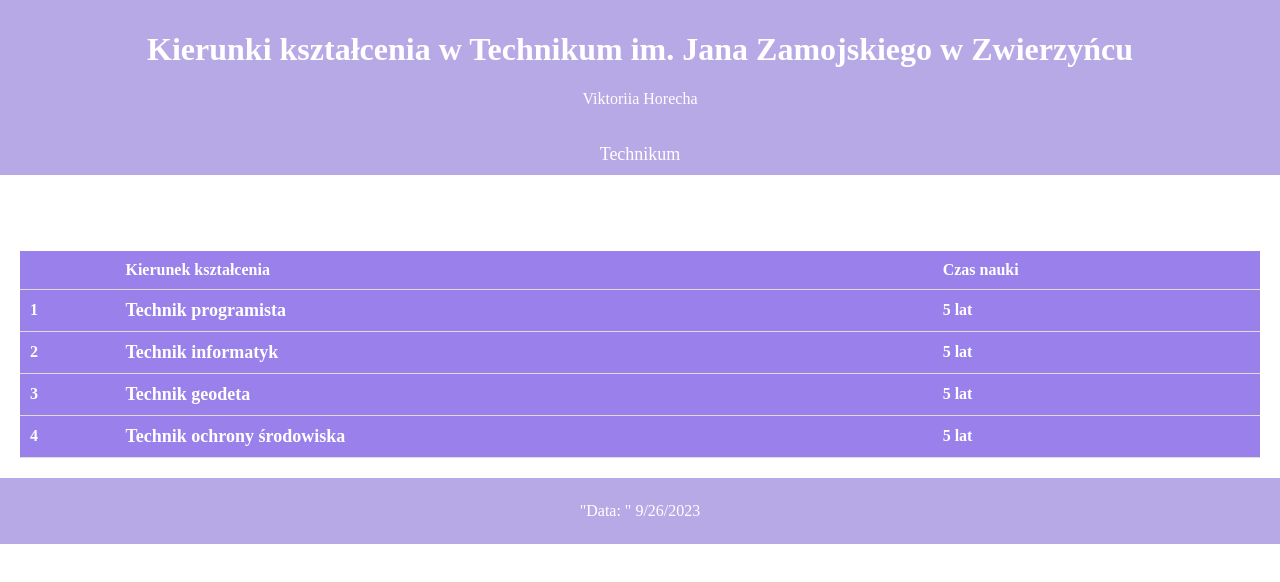
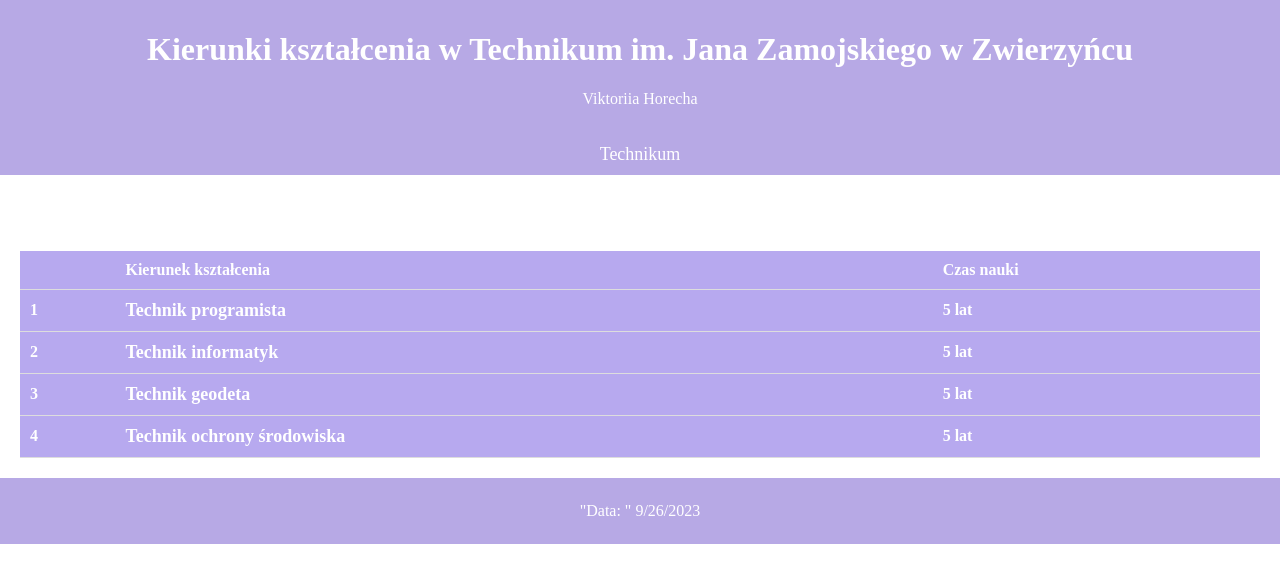
Before and after one commit to viktoriiahorecha/SITE_3, a plain HTML site: page index.html in a window 1280 px wide. Drawn offline with Linux system fonts and the light colour scheme.

Commit message:
Update index.html

```diff
--- a/index.html
+++ b/index.html
@@ -44,7 +44,7 @@
             border-bottom: 1px solid #ddd;
         }
         th {
-             background-color: rgb(153, 128, 235);
+             background-color: rgb(183, 169, 239);
             color: white;
         }
         footer {
```
